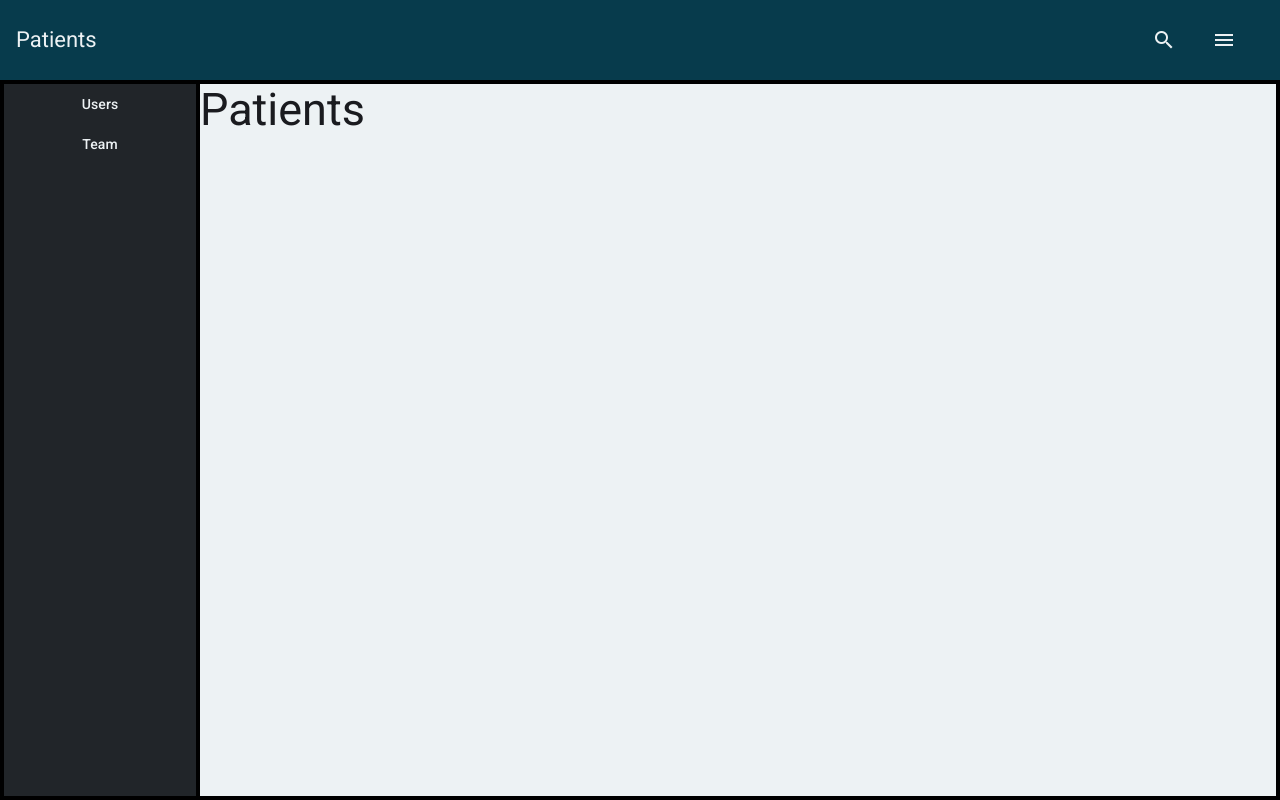
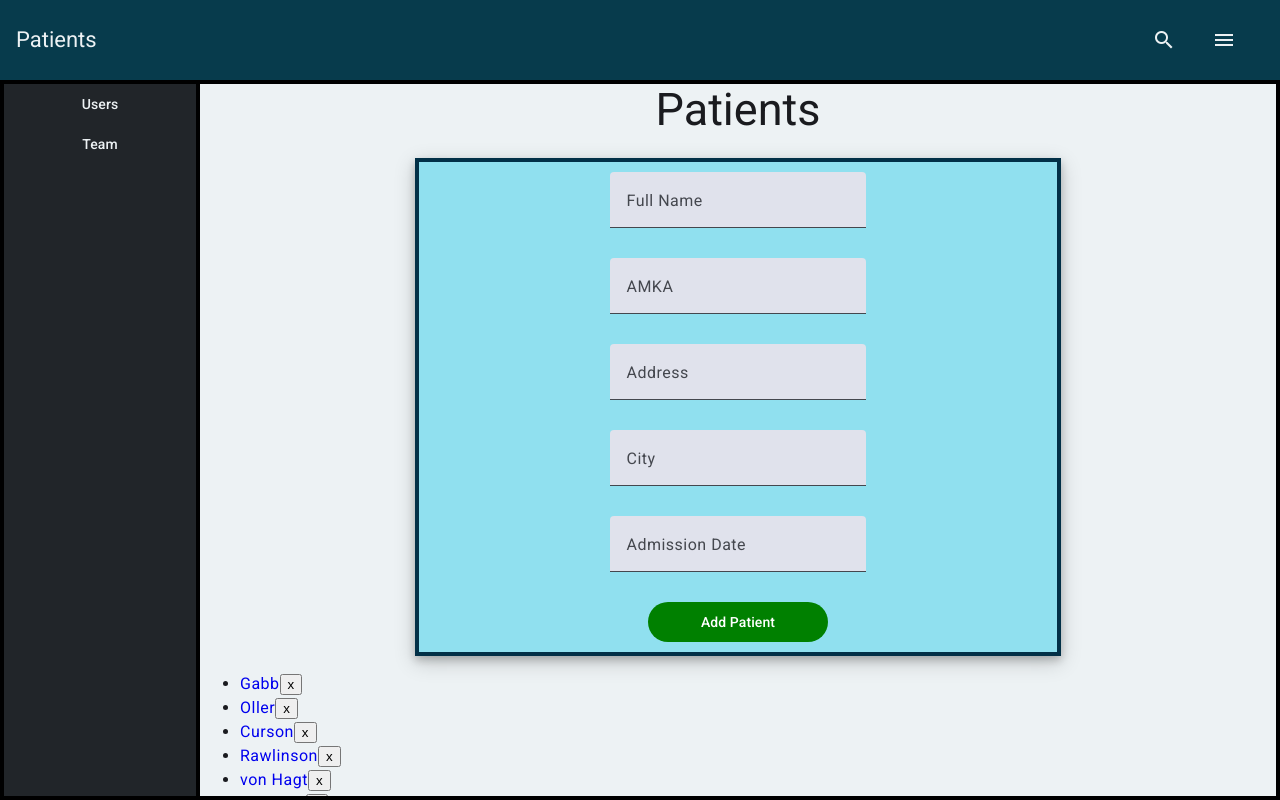
Before and after one commit to webspider02/angular_project_1, an Angular app: page / in a window 1280 px wide. Built offline with nearby package versions, Linux system fonts and the light colour scheme.

Commit message:
patients component

```diff
--- a/src/app/add-patient/add-patient.component.html
+++ b/src/app/add-patient/add-patient.component.html
@@ -25,5 +25,4 @@
     </mat-form-field>
 
     <button mat-flat-button color="primary" (click)="addPatient()">Add Patient</button>
-    <button id="rmPatient" mat-flat-button (click)="removePatient()">Remove Patient</button>
   </div>
--- a/src/app/patients/patients.component.html
+++ b/src/app/patients/patients.component.html
@@ -1 +1,16 @@
 <h2>Patients</h2>
+
+<app-add-patient></app-add-patient>
+
+<!-- <app-display-data></app-display-data> -->
+
+<ul class="patients">
+    <li *ngFor="let patient of patientData">
+        <a routerLink="#">
+        <!-- <a RouterLink="/patients/{{ patient.id }}"> -->
+            <span>{{ patient.fullName }}</span>
+        </a>
+        <button type="button" class="delete" title="delete patient"
+            (click)="delete(patient)">x</button>
+    </li>
+</ul>
--- a/src/app/patients/patients.component.scss
+++ b/src/app/patients/patients.component.scss
@@ -0,0 +1,3 @@
+h2 {
+    text-align: center;
+}
--- a/src/app/patients/patients.component.ts
+++ b/src/app/patients/patients.component.ts
@@ -1,15 +1,31 @@
-import { Component } from '@angular/core';
+import { Component, OnInit } from '@angular/core';
 import { CommonModule } from '@angular/common';
+import { RouterModule } from '@angular/router';
+import { AddPatientComponent } from '../add-patient/add-patient.component';
+import { DisplayDataComponent } from '../display-data/display-data.component';
+import { patientData } from '../data';
+import { Patient } from '../models';
 
 @Component({
   selector: 'app-patients',
   standalone: true,
   imports: [
+    RouterModule,
+    DisplayDataComponent,
+    AddPatientComponent,
     CommonModule,
   ],
   templateUrl: './patients.component.html',
   styleUrl: './patients.component.scss'
 })
 export class PatientsComponent {
+  patientData: Patient[] = patientData;
+
+  delete(patient: Patient): void {
+    const index = this.patientData.findIndex(p => p.id === patient.id);
+    if (index !== -1) {
+      this.patientData.splice(index, 1);
+    }
+  }
 
 }
```
